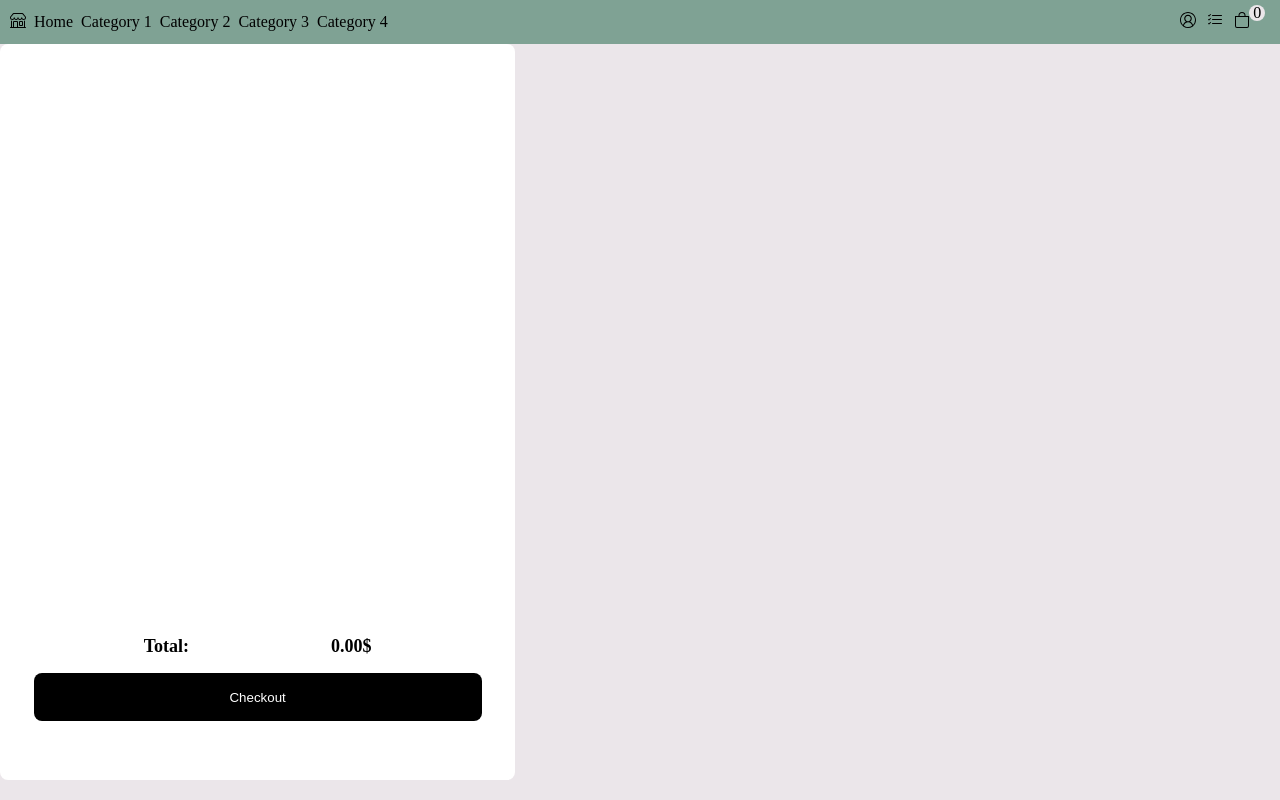
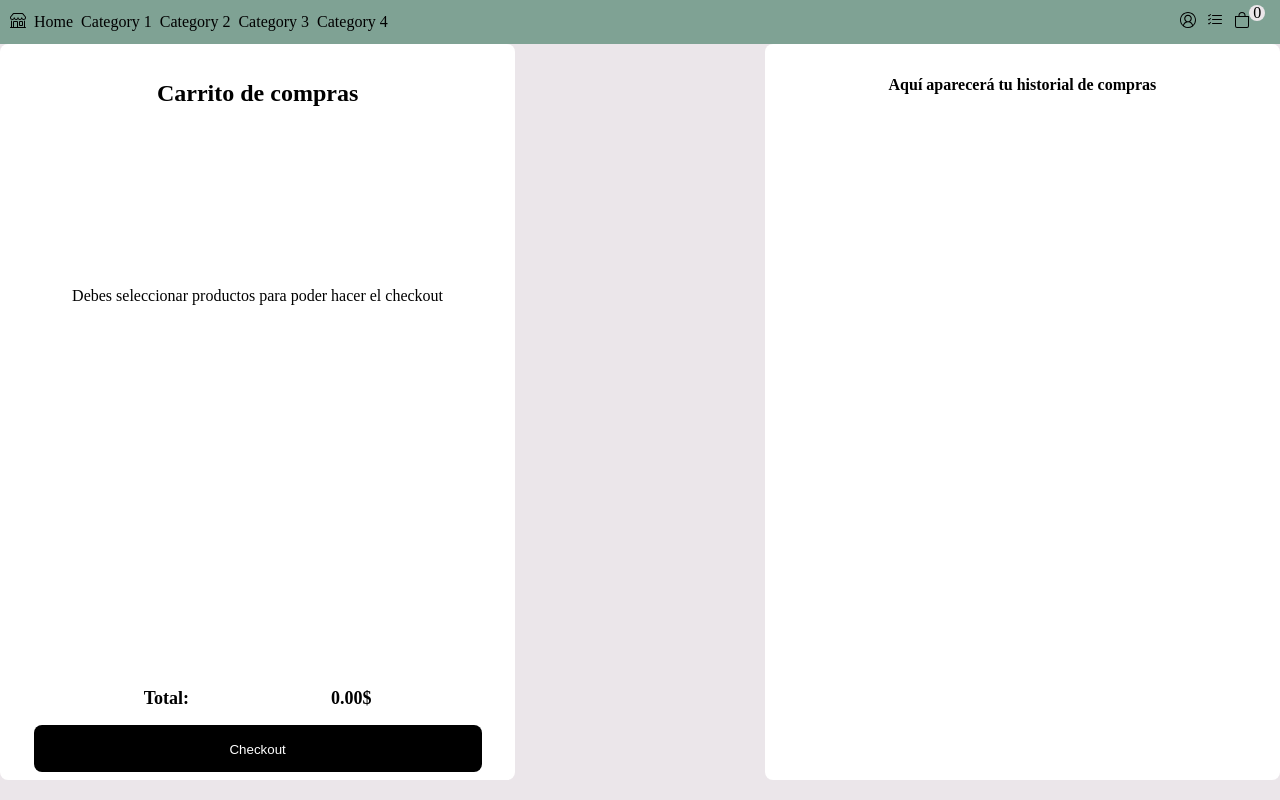
Before and after one commit to MacDuki/Ecommerce-react, a React (Vite) app: page /ItemBag in a window 1280 px wide. Built offline with nearby package versions, Linux system fonts and the light colour scheme.

Commit message:
Comienzo a estilizar Previous order section

```diff
--- a/src/Pages/ItemBag/Index.jsx
+++ b/src/Pages/ItemBag/Index.jsx
@@ -8,8 +8,6 @@ import "./ItemBag.css";
 function ItemBag() {
 	const {
 		cartProducts,
-		order,
-		setOrder,
 		setCartProducts,
 		setCartNumber,
 		previousOrders,
@@ -41,43 +39,56 @@ function ItemBag() {
 		};
 		indexN++;
 		handlePreviousOrderList(orderToAdd);
-		setOrder([...order, orderToAdd]);
 		setCartProducts([{}]);
 		setCartNumber(0);
 	}
 
 	return (
-		<>
 		<section className='myorders-section-container'>
-				<div className='itembag-section-container'>
+			<aside className='itembag-section-container'>
+				<h2 className='cart-tittle'>Carrito de compras</h2>
+				{realCartProducts.length > 0 ? (
 					<div className='itembag-section'>
 						{realCartProducts?.map((product) => (
 							<MinimizedProductBag key={product.id} product={product} />
 						))}
 					</div>
+				) : (
+					<div className='itembag-section'>
+						<p className='cart-empty'>
+							Debes seleccionar productos para poder hacer el checkout
+						</p>
+					</div>
+				)}
+
 				<div className='span-container'>
 					<span>Total:</span>
 					<span>{totalPrice(realCartProducts)}$</span>
 				</div>
 				<footer
 					onClick={() => {
-							handleCheckout();
+						realCartProducts.length > 0 ? handleCheckout() : null;
 					}}
 					className='footer-total-price'>
 					<button
 						onClick={() => {
-								handleCheckout();
+							realCartProducts.length > 0 ? handleCheckout() : null;
 						}}
 						className='button-checkout'>
 						Checkout
 					</button>
 				</footer>
-				</div>
+			</aside>
 			<div className='myLastOrders-section-container'>
+				{previousOrders.length > 0 ? (
 					<MinimizedOrderList />
+				) : (
+					<p className='empty-historial'>
+						Aquí aparecerá tu historial de compras
+					</p>
+				)}
 			</div>
 		</section>
-		</>
 	);
 }
 
--- a/src/Pages/ItemBag/ItemBag.css
+++ b/src/Pages/ItemBag/ItemBag.css
@@ -1,8 +1,19 @@
 .myorders-section-container {
 	display: flex;
+	width: 100%;
+	flex-direction: row;
+	gap: 2rem;
 	align-items: center;
+	justify-content: space-between;
+}
+.cart-tittle {
+	text-align: center;
 }
 
+.cart-empty {
+	margin-top: 10rem;
+	text-align: center;
+}
 .itembag-section-container {
 	display: flex;
 	flex-direction: column;
@@ -39,6 +50,7 @@
 	color: #ffffff;
 	padding-top: 1rem;
 	cursor: pointer;
+	margin-bottom: 0.5rem;
 }
 
 .footer-total-price button {
@@ -58,6 +70,26 @@
 	font-weight: bold;
 }
 
+.myLastOrders-section-container {
+	display: flex;
+	flex-direction: column;
+	margin-left: 0;
+	padding-top: 1rem;
+	border-radius: 0.5rem;
+	background-color: #ffffff;
+	padding-left: 0.1rem;
+	padding-right: 0.1rem;
+	width: 40vw;
+	height: 90vh;
+	align-items: center;
+}
+
+.empty-historial {
+	text-align: center;
+	margin-bottom: 29rem;
+	font-weight: bold;
+}
+
 @media (max-width: 800px) {
 	.itembag-section-container {
 		width: 100%;
```
Lines whose indentation alone changed are shown as unchanged.
